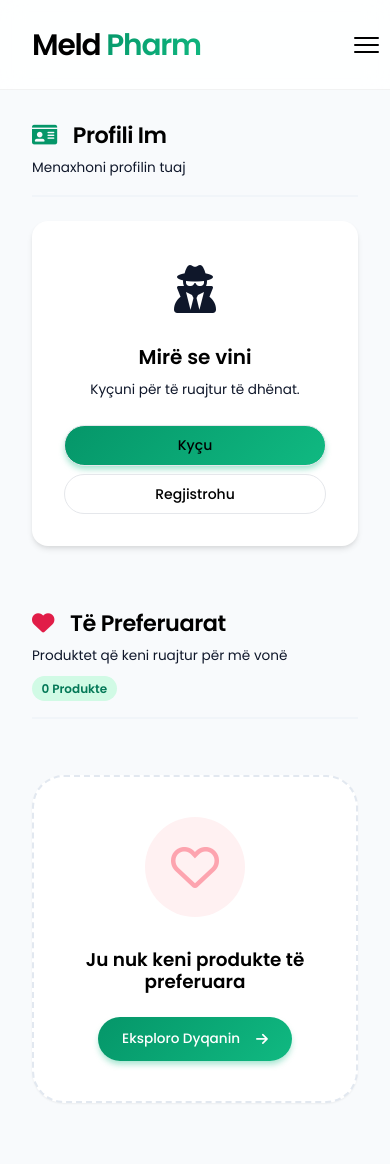
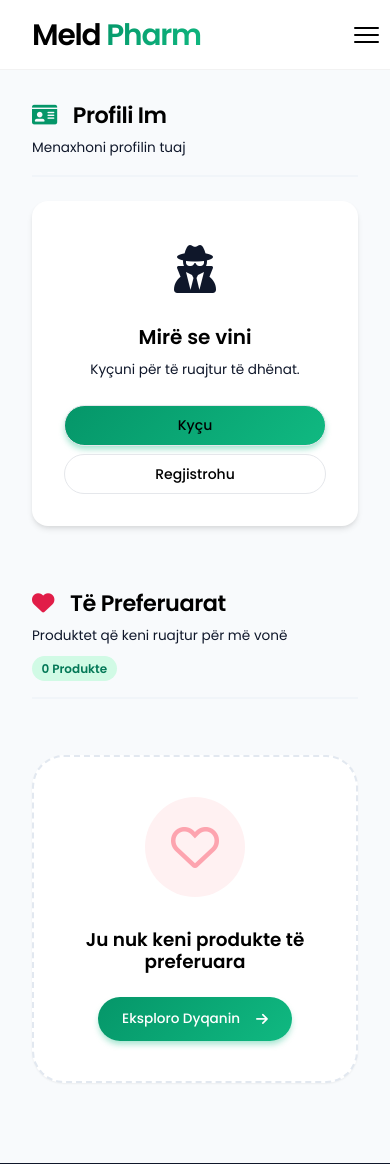
Before and after one commit to uehfueew/BarnatoreMeldPharm, a Flask app: page /profile in a window 390 px wide. Shown: the top 1164 px of the page. Run offline with Flask 3, Linux system fonts and the light colour scheme; some libraries are stand-ins or nearby versions.

Commit message:
fixed menu

```diff
--- a/static/css/style.css
+++ b/static/css/style.css
@@ -143,23 +143,44 @@ p {
 
 /* Navbar Modernization */
 .navbar {
-    background: rgba(255, 255, 255, 0.85);
+    background: rgba(255, 255, 255, 0.95);
     backdrop-filter: blur(12px);
     -webkit-backdrop-filter: blur(12px);
     height: 90px;
     display: flex;
     align-items: center;
-    position: sticky;
+    position: fixed; /* Changed from sticky to fixed */
+    width: 100%;    /* Required for fixed position */
+    left: 0;        /* Required for fixed position */
     top: 0;
     z-index: 1000;
     border-bottom: 1px solid rgba(0, 0, 0, 0.05);
     transition: var(--transition);
 }
 
+.main-content {
+    margin-top: 90px; /* Space for the fixed navbar */
+}
+
 .navbar.scrolled {
     height: 75px;
-    background: rgba(255, 255, 255, 0.95);
+    background: rgba(255, 255, 255, 0.98);
     box-shadow: var(--shadow-md);
+}
+
+@media (max-width: 992px) {
+    .main-content {
+        margin-top: 70px; /* Adjust for smaller mobile header height if needed */
+    }
+
+    .navbar {
+        position: fixed !important;
+        top: 0 !important;
+        left: 0 !important;
+        width: 100% !important;
+        z-index: 2100 !important; /* Above everything including menu background */
+        height: 70px !important;
+    }
 }
 
 .nav-container {
@@ -1426,7 +1447,7 @@ html, body {
         padding: 1.5rem;
         box-shadow: -10px 0 30px rgba(0,0,0,0.1);
         transition: 0.4s cubic-bezier(0.4, 0, 0.2, 1);
-        z-index: 2000;
+        z-index: 2200; /* Higher than navbar to overlap it when open */
         display: flex;
         border-top-left-radius: 1.5rem;
         border-bottom-left-radius: 1.5rem;
@@ -1442,12 +1463,12 @@ html, body {
         left: 0;
         width: 100%;
         height: 100%;
-        background: rgba(0, 0, 0, 0.5); /* Slightly darker */
-        backdrop-filter: blur(4px); /* More blur to indicate interaction is blocked */
+        background: rgba(0, 0, 0, 0.3); /* Lighter background */
+        backdrop-filter: none; /* Removed blur entirely as it caused issues */
         opacity: 0;
         visibility: hidden;
         transition: 0.3s ease;
-        z-index: 1999; /* Just below the nav-links */
+        z-index: 1500; /* Lower z-index so it doesn't block the menu itself */
     }
 
     .menu-backdrop.active {
@@ -1605,7 +1626,7 @@ html, body {
 
     /* Hero Spacing (Stop overlapping) */
     .hero {
-        padding: 6.5rem 0 2rem !important;
+        padding: 2rem 0 !important; /* Reduced padding since container handles top margin */
     }
 
     .hero-container {
@@ -1616,6 +1637,11 @@ html, body {
     .hero-text h1 {
         font-size: 1.6rem !important;
         line-height: 1.2;
+    }
+
+    .hero-text p {
+        font-size: 0.95rem !important; /* Smaller text for "Meld Pharm është..." */
+        line-height: 1.5;
     }
 
     .hero-image {
```
